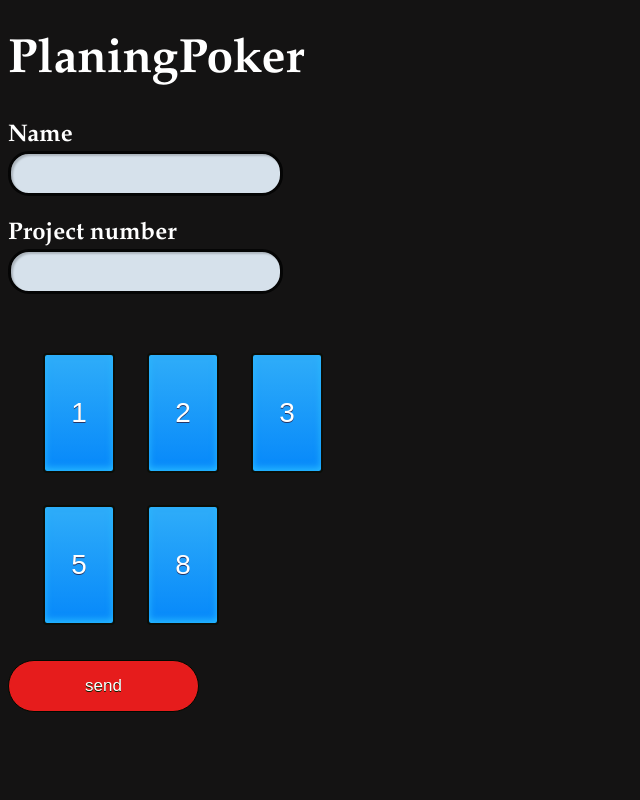
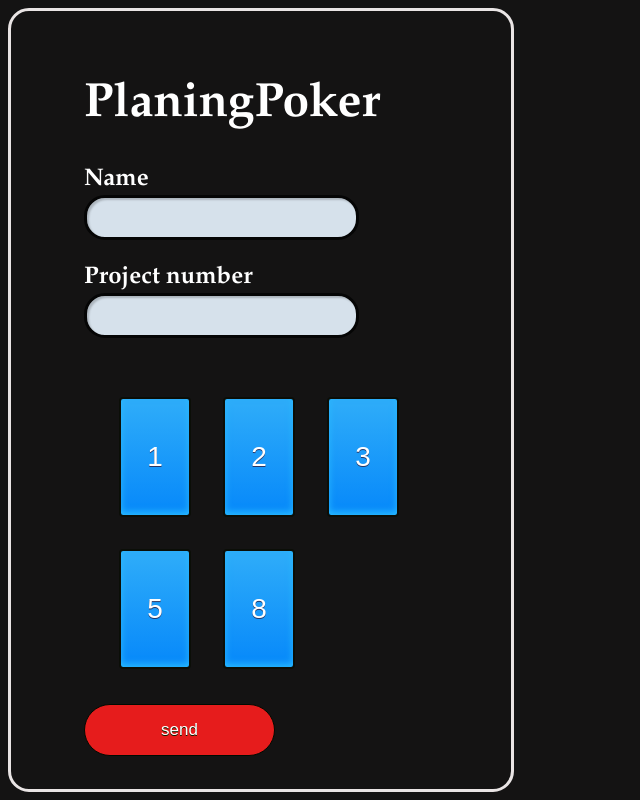
Before and after one commit to yakubus/planigPoker, an Angular app: page / in a window 1280 px wide. Shown: the whole page, without its empty margins (0-640 px from the left). Built offline with nearby package versions, Linux system fonts and the light colour scheme.

Commit message:
zabwa css

```diff
--- a/src/app/app.component.css
+++ b/src/app/app.component.css
@@ -40,7 +40,13 @@
   vertical-align: middle;
   align-items: center;
 }
-
+.tableBorder{
+  border: 3px solid #e9e4e4;
+  border-radius: 21px;
+  padding: 30px 70px;
+  vertical-align: middle;
+  align-items: center;
+}
 input {
   display: inline-block;
   -webkit-box-sizing: content-box;
--- a/src/app/app.component.html
+++ b/src/app/app.component.html
@@ -1,5 +1,6 @@
 <!--Header-->
-
+<table class="tableBorder">
+    <td>
   <div>
     <h1>PlaningPoker</h1>
   </div>
@@ -45,5 +46,6 @@
       </table>
       <button class="sendButton">send</button>
 </div>
-
+</td>
+</table>
 <router-outlet></router-outlet>
```
